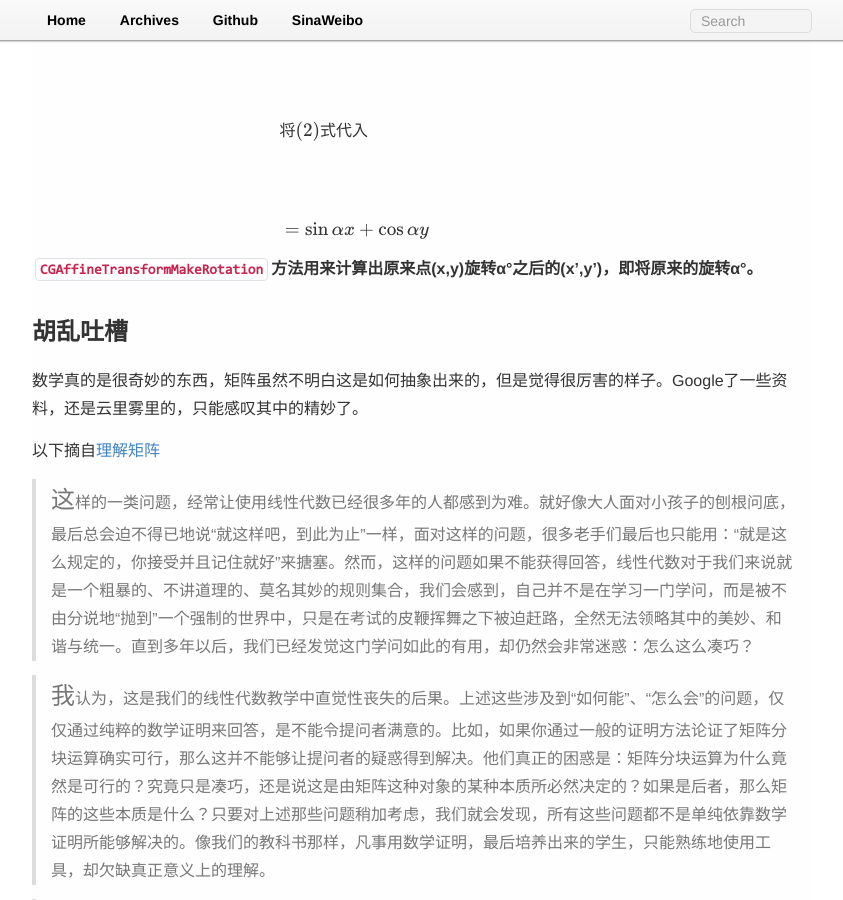
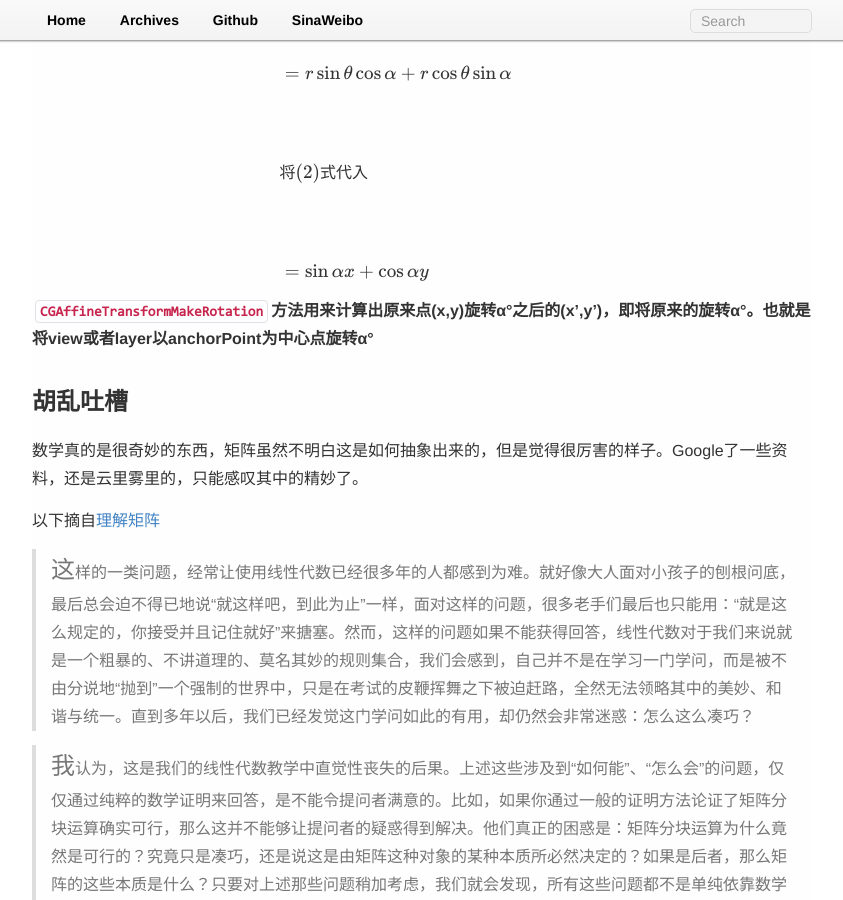
Before and after one commit to Xummer/xummer.github.com, a Jekyll site: the page built from _posts/2013-11-06-CGAffineTransform-simple-analysis.md, in a window 1280 px wide and 900 px high, scrolled down 4781 px. Shown: the whole window, without its empty margins (218-1061 px from the left). Built offline with Jekyll 4.4.1, drawn with Linux system fonts in a browser that asks for light colours; Markdown is read by kramdown in place of the engine named in the settings; formulas are drawn with MathJax 3; comment, search, counter and statistics services are not loaded; some of the changed text lies outside the part shown.

Commit message:
fix something

````diff
--- a/_posts/2013-11-06-CGAffineTransform-simple-analysis.md
+++ b/_posts/2013-11-06-CGAffineTransform-simple-analysis.md
@@ -72,6 +72,8 @@ struct CGAffineTransform {
 ```
 
 虽然结构体中只有`a`,`b`,`c`,`d`,`tx`,`ty` 6个参数，但其实还有3个固定的参数[0,0,1]来组成3x3的矩阵。
+
+PS:anchorPoint定义了应用变换的坐标系的原点。
 
 仿射变换表示为一个3x3的矩阵如下:
 $$
@@ -253,7 +255,7 @@ y' &= r \sin (\theta + \alpha) \\\\
 $$
 
 
-**`CGAffineTransformMakeRotation`方法用来计算出原来点(x,y)旋转α°之后的(x',y')，即将原来的旋转α°。**
+**`CGAffineTransformMakeRotation`方法用来计算出原来点(x,y)旋转α°之后的(x',y')，即将原来的旋转α°。也就是将view或者layer以anchorPoint为中心点旋转α°**
 
 ##胡乱吐槽
 数学真的是很奇妙的东西，矩阵虽然不明白这是如何抽象出来的，但是觉得很厉害的样子。Google了一些资料，还是云里雾里的，只能感叹其中的精妙了。
````
